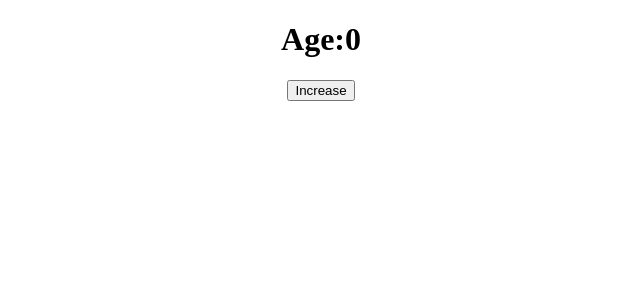
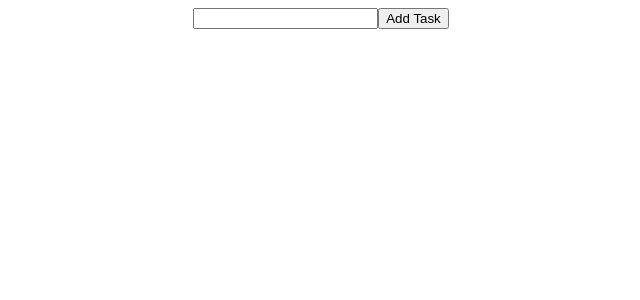
Before and after one commit to dheerajtp/React, a React (Create React App) app: page / in a window 1280 px wide. Shown: the top 300 px of the page, without its empty margins (319-959 px from the left). Built offline with nearby package versions, Linux system fonts and the light colour scheme.

Commit message:
crud operation using react

```diff
--- a/src/App.js
+++ b/src/App.js
@@ -1,15 +1,52 @@
+import { useState } from "react";
 import "./App.css";
-import { useState } from "react";
+import Task from "./Task";
 
 function App() {
-  let [age, setAge] = useState(0);
-  const increaseAge = () => {
-    setAge(age + 1);
+  let [todoList, setTodoList] = useState([]);
+
+  let [task, setTask] = useState("");
+
+  const handleInputChange = (e) => {
+    setTask(e.target.value);
   };
+
+  const addTask = () => {
+    let newTodoList = [
+      ...todoList,
+      { id: todoList.length + 1, task, completed: 0 },
+    ];
+    setTodoList(newTodoList);
+  };
+
+  const deleteTask = (id) => {
+    let otherTasks = todoList.filter((item) => item.id !== id);
+    setTodoList(otherTasks);
+  };
+
+  const completeTask = (id) => {
+    let markTask = todoList.map((item) =>
+      item.id === id ? { ...item, completed: !item.completed } : item
+    );
+    setTodoList(markTask);
+  };
+
   return (
     <div className="App">
-      <h1>Age:{age}</h1>
-      <button onClick={increaseAge}>Increase</button>
+      <div className="addTask">
+        <input onChange={handleInputChange} />
+        <button onClick={addTask}>Add Task</button>
+      </div>
+      <div className="list">
+        {todoList.map((item, key) => (
+          <Task
+            key={key}
+            item={item}
+            deleteTask={deleteTask}
+            completeTask={completeTask}
+          />
+        ))}
+      </div>
     </div>
   );
 }
--- /dev/null
+++ b/src/Task.jsx
@@ -0,0 +1,27 @@
+import React from "react";
+
+function Task(props) {
+  return (
+    <div>
+      <h1 style={{ color: props.item.completed ? "green" : "red" }}>
+        {props.item.task}
+      </h1>
+      <button
+        onClick={() => {
+          props.deleteTask(props.item.id);
+        }}
+      >
+        X
+      </button>
+      <button
+        onClick={() => {
+          props.completeTask(props.item.id);
+        }}
+      >
+        {props.item.completed ? "Mark as not completed" : "Completed"}
+      </button>
+    </div>
+  );
+}
+
+export default Task;
```
Also changed, not shown: 1 other file (tests, documents, lock files or other folders).
